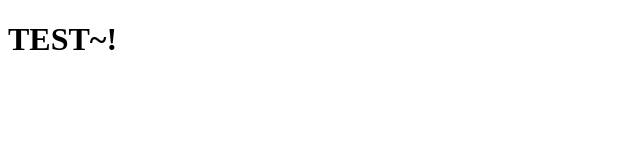
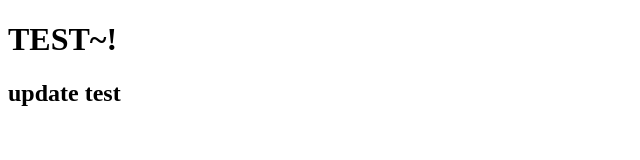
Before and after one commit to geeks-lab/resume, a plain HTML site: page public/index.htm in a window 1280 px wide. Shown: the whole page, without its empty margins (0-640 px from the left). Drawn offline with Linux system fonts and the light colour scheme.

Commit message:
update test

```diff
--- a/public/index.htm
+++ b/public/index.htm
@@ -7,5 +7,6 @@
   </head>
   <body>
     <h1>TEST~!</h1>
+    <h2>update test</h2>
   </body>
 </html>
```
